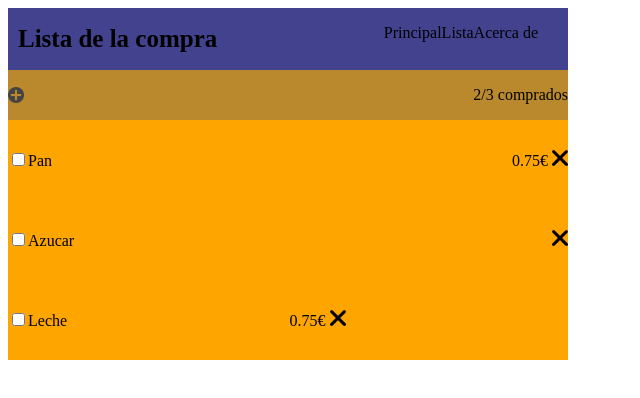
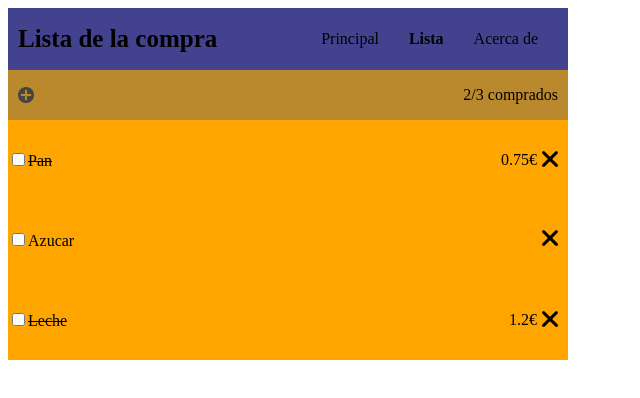
Before and after one commit to heber2525/2022-02-w1-ch4-heber-baraybar, a website: page index.html in a window 1280 px wide. Shown: the whole page, without its empty margins (0-640 px from the left). Drawn offline with Linux system fonts and the light colour scheme.

Commit message:
Updated sass

```diff
--- a/index.html
+++ b/index.html
@@ -11,9 +11,9 @@
     <header class="header">
         <h1 class="header__h1">Lista de la compra</h1>
         <nav class="header__menu">
-            <ul class="header__list">
+            <ul class="header__menu-list">
                 <li><a href="#"></a>Principal</li>
-                <li class="header-list--bold"><a href="#"></a>Lista</li>
+                <li class="header-list-bold"><a href="#"></a>Lista</li>
                 <li><a href="#"></a>Acerca de</li>
             </ul>
         </nav>
@@ -27,7 +27,7 @@
         </section>
         <section class="section__check">
             <div class="section__first-price">
-                    <label ><input class="section__check-prices --check-bread" type="checkbox">Pan</label>
+                    <label  class="section__check-prices --check-bread"><input type="checkbox">Pan</label>
                     <div class="first__price-x">
                         <span>0.75€</span>
                         <img src="./ex.png" alt="">
@@ -36,23 +36,22 @@
             </div>
             <div class="section__second-price">
 
-                    <label><input class="section__check-prices --check-sugar" type="checkbox">Azucar</label>
-                  <div class="second__price-x">
+                <label  class="section__check-prices --check-sugar " ><input type="checkbox">Azucar</label>
+                <div class="second__price-x">
                         <span></span>
                         <img src="./ex.png" alt="">
-                  </div>
+                </div>
 
             </div>
-            <div class="section-third-price">
+            <div class="section__third-price">
 
-                    <label><input class="section__check-prices --check-milk" type="checkbox">Leche</label>
-                   <div class="third__price-x">
-                        <span>0.75€</span>
-                        <img src="./ex.png" alt="">
-                   </div>
+                <label class="section__check-prices --check-milk"><input type="checkbox">Leche</label>
+                <div class="third__price-x">
+                    <span>1.2€</span>
+                    <img src="./ex.png" alt="">
+                </div>
 
-
-            <div>
+            </div>
 
         </section>
     </main>
--- a/sass/styles.scss
+++ b/sass/styles.scss
@@ -11,7 +11,13 @@
     height: 16px;
 }
 %common-x{
-    margin:5px;
+    display: flex;
+    flex-wrap: wrap;
+    gap: 5px;
+    margin-right: 10px;
+}
+%cross-font{
+    text-decoration: line-through;
 }
 *{
     box-sizing: border-box;
@@ -23,15 +29,22 @@ body{
     display: flex;
     background-color: rgb(66, 66, 143);
     justify-content: space-between;
+    align-items: center;
 }
 .header__h1{
     font-size: 25px;
     margin-left: 10px;
 }
-.header__list{
+.header__menu-list{
     display: flex;
+    justify-content: space-between;
+    gap: 30px;
     list-style: none;
-   margin-right: 30px;
+    padding-right: 30px;
+
+}
+.header-list-bold{
+    font-weight: bold;
 }
 img{
     @extend %exis;
@@ -42,6 +55,8 @@ img{
     align-items: center;
     background-color:rgb(187, 137, 45);
     height: 50px;
+    padding-left: 10px;
+    padding-right: 10px;
 }
 .section__first-price{
     @extend %common-flex;
@@ -49,9 +64,23 @@ img{
 .section__second-price{
     @extend %common-flex;
 }
-.section-third-price{
+.section__third-price{
     @extend %common-flex;
+
+}
+.first__price-x{
+    @extend %common-x;
+}
+.second__price-x{
+    margin-right: 10px;
 }
 .third__price-x{
     @extend %common-x;
+
 }
+.--check-bread{
+    @extend %cross-font;
+}
+.--check-milk{
+   text-decoration: line-through;
+}
```
Also changed, not shown: css/styles.css, 1 other file.
